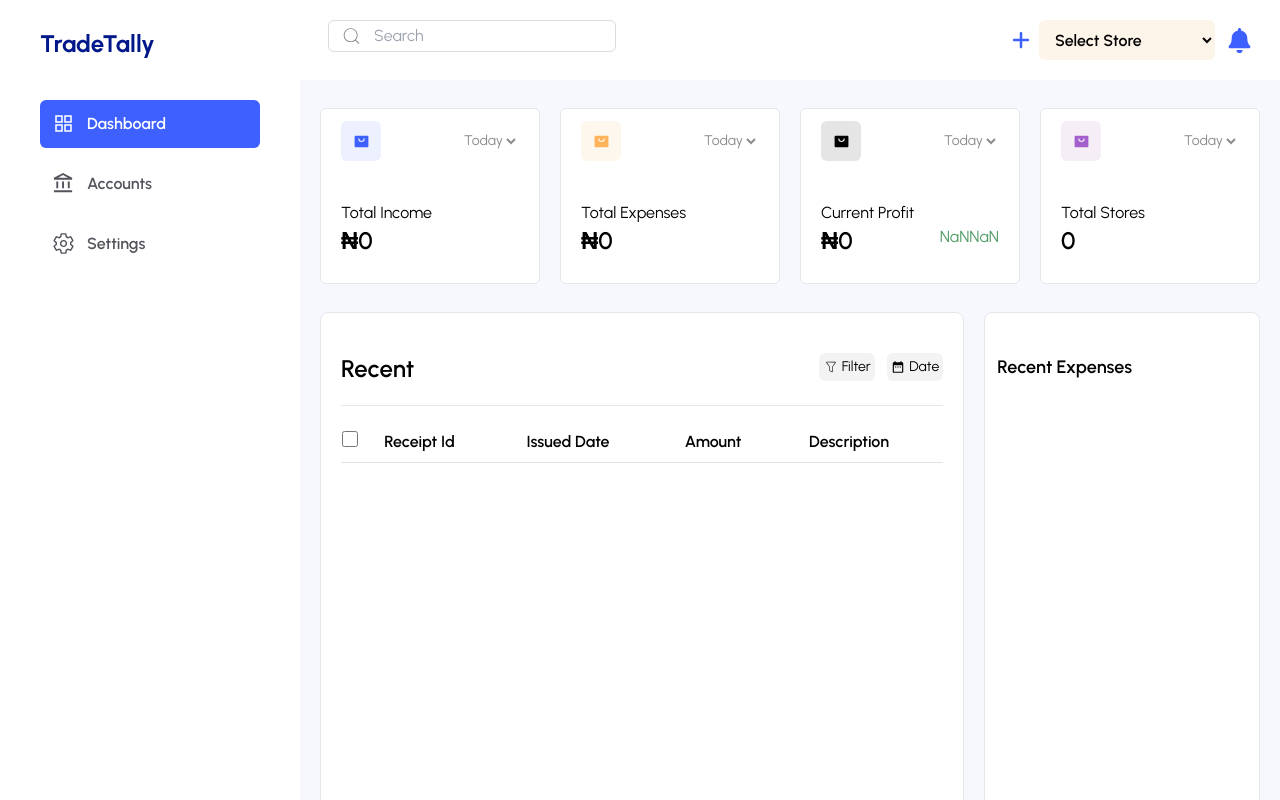
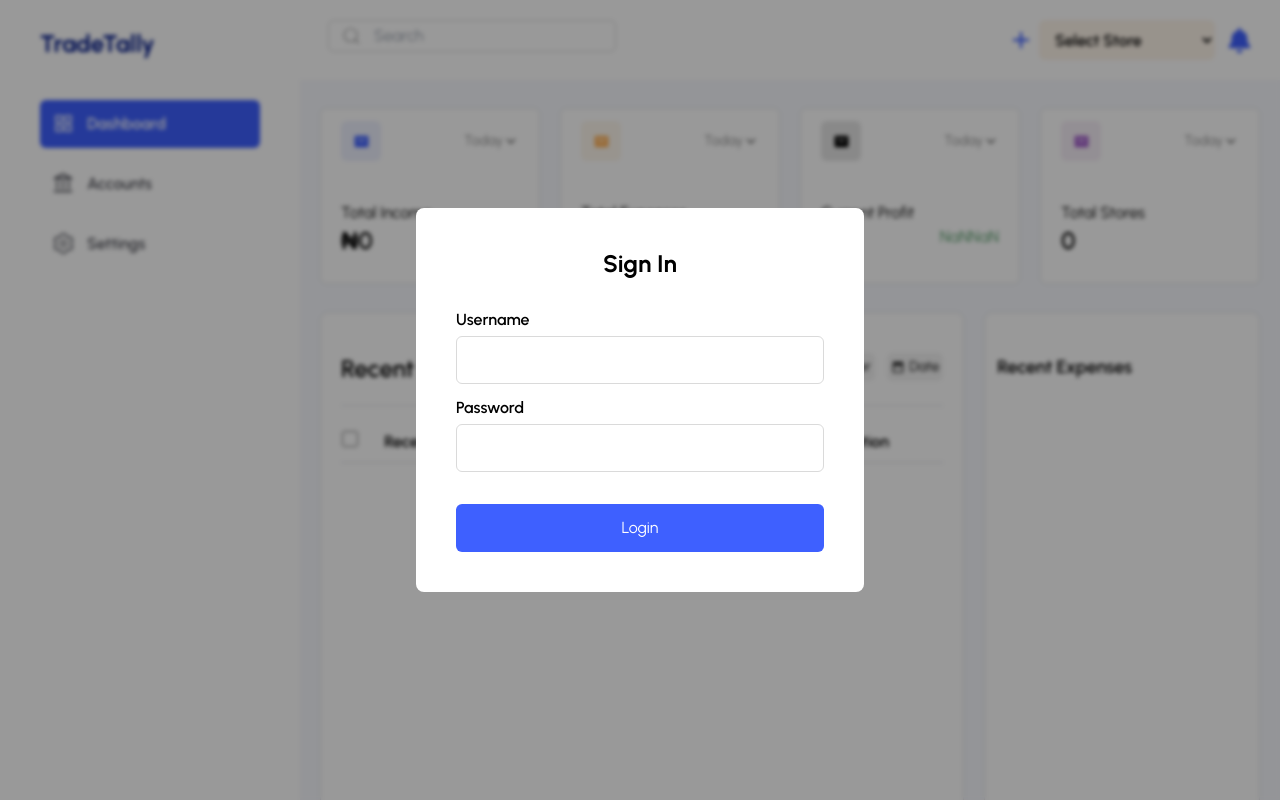
Before and after one commit to HamidTech360/class-project, a React (Vite) app: page / in a window 1280 px wide. Built offline with nearby package versions, Linux system fonts and the light colour scheme.

Commit message:
adding authentication

```diff
--- a/src/layout/appLayout/index.tsx
+++ b/src/layout/appLayout/index.tsx
@@ -233,7 +233,7 @@ const AppLayout = () => {
                     </div>
             </Modal>
 
-            <Modal open={isAuthenticated}>
+            <Modal open={!isAuthenticated}>
                 <div className="min-h-72 bg-white rounded-lg w-[35vw] py-10 px-10">
                     <div className="text-2xl text-center font-bold mb-7">Sign In</div>
 
```
